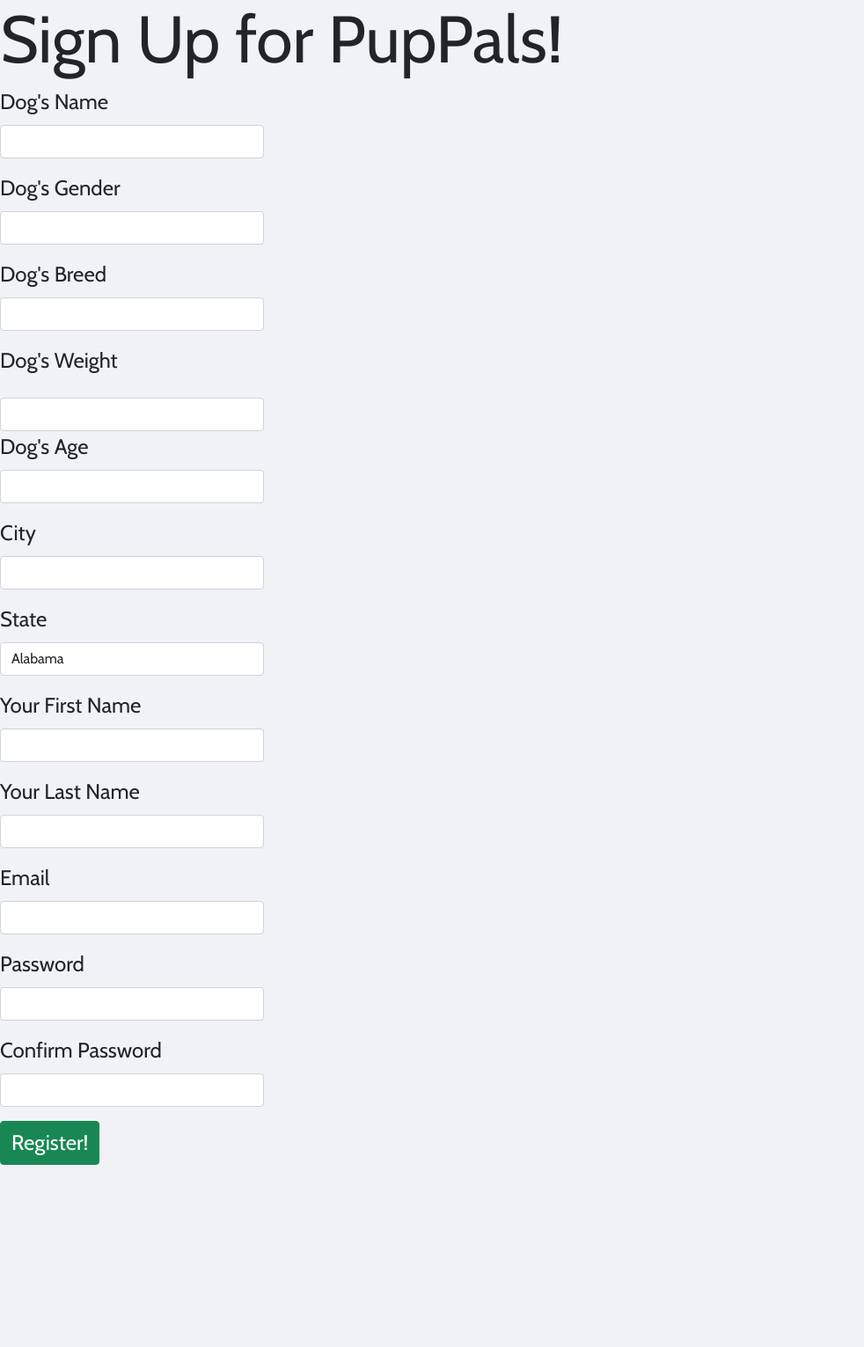
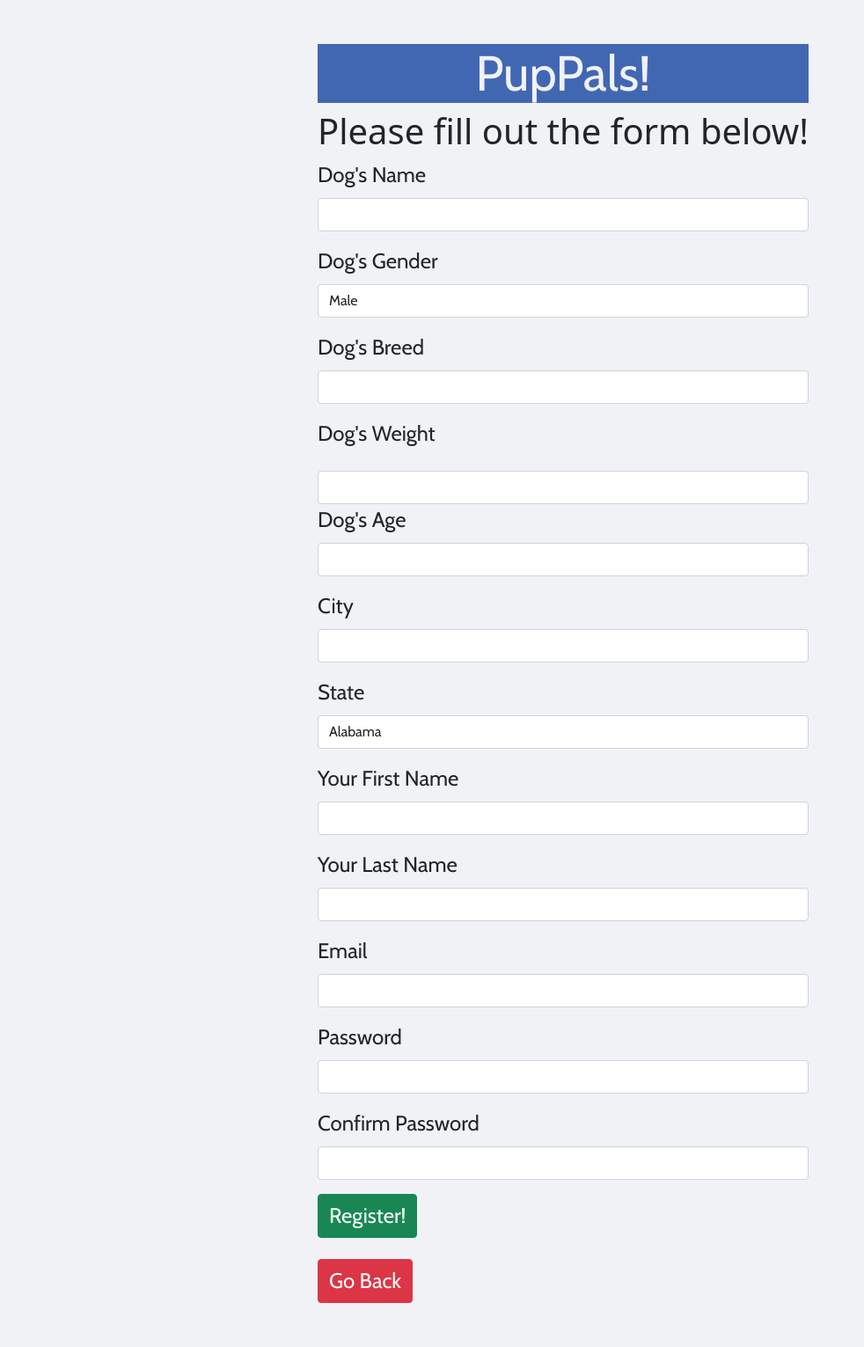
Before and after one commit to Mikey-Simmons/PupPals, a Django app: page /signup in a window 1280 px wide. Shown: the whole page at 88% size, without its empty margins (0-982 px from the left). Before the commit the page ends 1324 px from the top, so only its background shows below. Run offline with Django 3.2, Linux system fonts and the light colour scheme.

Commit message:
login/reg
login and reg style and select changes

```diff
--- a/main/static/css/style.css
+++ b/main/static/css/style.css
@@ -1,7 +1,12 @@
  #reg{
-    width: 300px;
+    display: inline-block;
+
+  justify-content: center;
     font-family: -apple-system, BlinkMacSystemFont, 'Segoe UI', Roboto, Oxygen, Ubuntu, Cantarell, 'Open Sans', 'Helvetica Neue', sans-serif;
+    background-color: #f0f2f5;
 }
+
+
 .mb-3{
     font-family: 'Cabin', sans-serif;
     font-size: x-large
@@ -9,9 +14,19 @@
 h1{
     font-family: 'Cabin', sans-serif;
     font-size: 75px;
+    justify-content: center;
+    display: flex;
+    background-color: #4267b2;
+    color: #f0f2f5;
 }
 #container{
     background-color: #f0f2f5;
+    padding: 50px;
+}
+#reg-container{
+    background-color: #f0f2f5;
+    justify-content: center;
+    display: grid;
 }
 button{
     font-family: 'Cabin', sans-serif;
--- a/main/templates/index.html
+++ b/main/templates/index.html
@@ -12,7 +12,7 @@
   </head>
 
 <body>
-  <div id="container">
+  <div id="reg-container">
     <div class="jumbotron">
         <h1 class="display-4">PupPals</h1>
         <h2 class="display-6">Please Sign in!</h2>
--- a/main/templates/register.html
+++ b/main/templates/register.html
@@ -16,7 +16,16 @@
 
 <body>
     <div id="container">
-    <h1>Sign Up for PupPals!</h1>
+    <div id="reg-container">
+    <h1 class="display-4">PupPals!</h1>
+    <h2 class="display-6">Please fill out the form below!</h2>
+    {% if messages %}
+        <ul class="messages">
+                {% for message in messages %}
+                    <li {% if message.tags %} class="{{ message.tags }}" {% endif %}>{{ message }}</li>
+                {% endfor %}
+        </ul>
+        {% endif %}
     <form id="reg" action="/register" method="post">
         {% csrf_token %}
         <div class="mb-3">
@@ -25,7 +34,10 @@
         </div>
         <div class="mb-3">
             <label class="form-label" for="dog_gender">Dog's Gender</label>
-            <input class="form-control" type="text" name="dog_gender" id="dog_gender">
+            <select class="form-control"  name="dog_gender" id="dog_gender">
+                <option value="Male" >Male</option>
+                <option value="Female" >Female</option>
+                 </select>
         </div>
         <div class="mb-3">
             <label class="form-label" for="dog_breed">Dog's Breed</label>
@@ -126,8 +138,16 @@
             <input class="form-control" type="password" name="confirm_password" id="confirm_password">
         </div>
             <button class="btn btn-success" type="submit">Register!</button>
+
+        </form>
+        <br>
+        <form action="/">
+            <button type="submit" class="btn btn-danger">Go Back</button>
+          </form>
         </div>
-    </form>
+
+
+</div>
 </div>
 </body>
 
--- a/main/views.py
+++ b/main/views.py
@@ -42,7 +42,7 @@
     if len(errors)>0:
         for key,value in errors.items():
             messages.error(request,value)
-        return redirect('/')
+        return redirect('/signup')
     else:
         password=request.POST['password']
         pw_hash = bcrypt.hashpw(password.encode(),bcrypt.gensalt()).decode()
```
Also changed, not shown: db.sqlite3.
